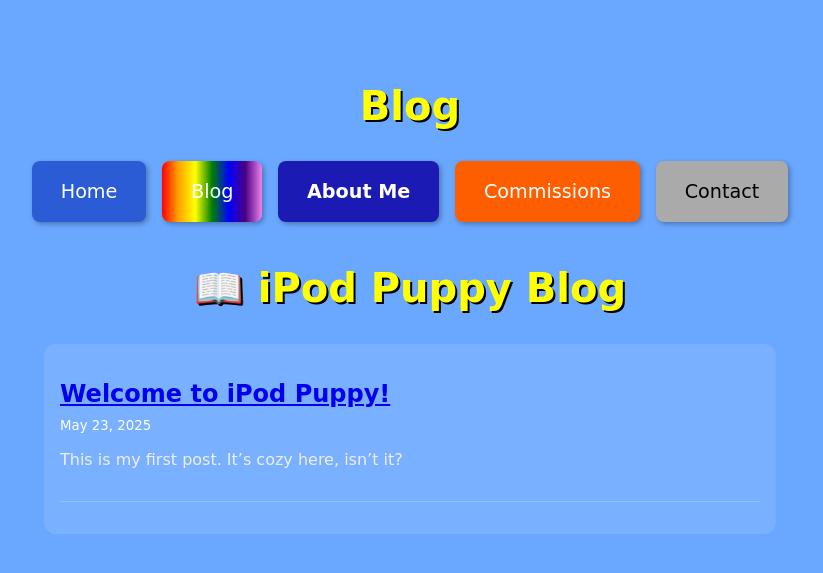
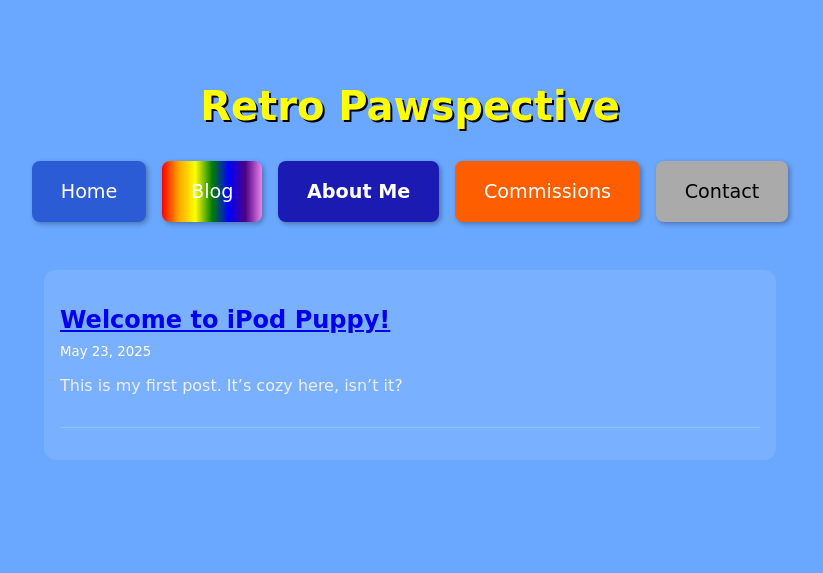
Before and after one commit to Chrissy-and-Chloe/ipodpuppywebsite, a Jekyll site: the page built from blog.html, in a window 1280 px wide. Shown: the top 573 px of the page, without its empty margins (230-1053 px from the left). Built offline with Jekyll 4.4.1, drawn with Linux system fonts in a browser that asks for light colours.

Commit message:
Update blog.html

```diff
--- a/blog.html
+++ b/blog.html
@@ -1,9 +1,7 @@
 ---
 layout: default
-title: Blog
+title: Retro Pawspective
 ---
-
-<h1>📖 iPod Puppy Blog</h1>
 
 <section class="post-feed">
   {% for post in site.posts %}
```
